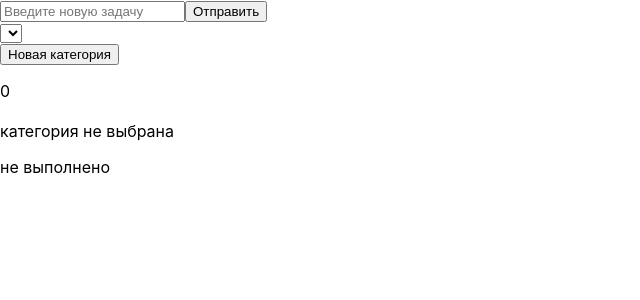
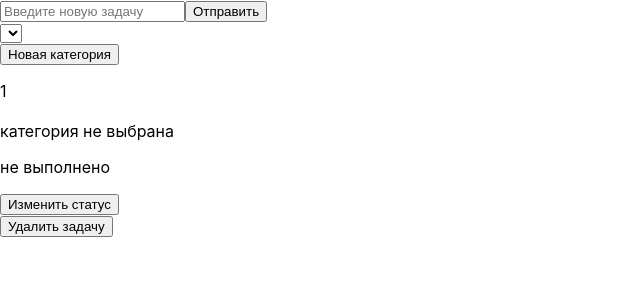
Before and after one commit to KirillTarasenk0/react-todo-app, a React (Create React App) app: page / in a window 1280 px wide. Both pictures are taken after a click on the button "Отправить". Shown: the top 300 px of the page, without its empty margins (0-640 px from the left). Built offline with nearby package versions, Linux system fonts and the light colour scheme; the HTML template or start-up script is replaced by a standard one.

Commit message:
Changing taskStatus was made

```diff
--- a/src/App.js
+++ b/src/App.js
@@ -3,7 +3,6 @@ import CategorySelector from "./components/categorySelector/CategorySelector";
 import AddTodoForm from "./components/addTodoForm/AddTodoForm";
 import TodoList from "./components/todoList/TodoList";
 import {useEffect, useState} from "react";
-import TodoItem from "./components/todoItem/TodoItem";
 
 function App() {
   const [todos, setTodos] = useState([]);
@@ -12,7 +11,7 @@ function App() {
   const [currentCategoryInput, setCurrentCategoryInput] = useState('');
   const [currentTodo, setCurrentTodo] = useState([])
   const [addTodoButtonClick, setAddTodoButtonClick] = useState(false);
-  const [id, setId] = useState(0);
+  const [id, setId] = useState(1);
   const handleTaskInput = (inputValue, callback) => {
       setTaskValue([...taskValue, inputValue]);
       callback('');
--- a/src/components/todoItem/TodoItem.jsx
+++ b/src/components/todoItem/TodoItem.jsx
@@ -1,8 +1,11 @@
 import './TodoItem.css';
+import TaskStatusForm from "./taskStatusForm/TaskStatusForm";
+import {useState} from "react";
 
-export default function TodoItem({id, title, category, completed}) {
+export default function TodoItem({id, title, category, completed, changingNewTaskStatus, getCurrentItemId}) {
     //- Отображает отдельную задачу с кнопками для изменения статуса выполнения и удаления задачи.
     //- Использует useState для управления состоянием задачи (выполнено/не выполнено).
+    const [clickStatusButton, setClickStatusButton] = useState(false);
     return (
       <>
         <div>
@@ -10,6 +13,23 @@ export default function TodoItem({id, title, category, completed}) {
             <h2>{title}</h2>
             <p>{category}</p>
             <p>{completed}</p>
+            <div>
+                <div>
+                    <button onClick={() =>  setClickStatusButton(!clickStatusButton)}>
+                        Изменить статус
+                    </button>
+                    {clickStatusButton &&
+                        <TaskStatusForm
+                            id={id}
+                            changingNewTaskStatus={changingNewTaskStatus}
+                            getCurrentItemId={getCurrentItemId}
+                        />
+                    }
+                </div>
+                <div>
+                    <button>Удалить задачу</button>
+                </div>
+            </div>
         </div>
       </>
     );
--- /dev/null
+++ b/src/components/todoItem/taskStatusForm/TaskStatusForm.jsx
@@ -0,0 +1,18 @@
+import './TaskStatusForm.css';
+import {useState} from "react";
+
+export default function TaskStatusForm({id, changingNewTaskStatus, getCurrentItemId}) {
+    const [newTaskStatus, setNewTaskStatus] = useState('');
+    const handleNewTaskStatusInput = (event) => {
+        setNewTaskStatus(event.target.value);
+    };
+    return (
+      <>
+          <input type="text" placeholder="Введите статус задачи" onInput={handleNewTaskStatusInput}/>
+          <button onClick={() => {
+              changingNewTaskStatus(newTaskStatus);
+              getCurrentItemId(id);
+          }}>Изменить</button>
+      </>
+    );
+}
--- a/src/components/todoList/TodoList.jsx
+++ b/src/components/todoList/TodoList.jsx
@@ -1,16 +1,32 @@
 import './TodoList.css';
 import TodoItem from "../todoItem/TodoItem";
+import {useState} from "react";
 
 export default function TodoList({todos}) {
+    //- Отображает задачи, отфильтрованные по выбранной категории.
+    //- Использует useMemo для оптимизации процесса фильтрации задач по категории.
+    const [taskStatus, setTaskStatus] = useState('');
+    const [currentItemId, setCurrentItemId] = useState(0);
+    const changingNewTaskStatus = newTaskStatusValue => {
+        setTaskStatus(newTaskStatusValue);
+    };
+    const getCurrentItemId = (id) => {
+        setCurrentItemId(id);
+    };
     return (
       <>
         <div>
-            {todos && todos.map(item => {
+            {todos && todos.map((item, index) => {
+                if (item.id === currentItemId) {
+                    item.completed = taskStatus;
+                }
                 return <TodoItem
                     id={item.id}
                     title={item.title}
                     category={!item.category ? 'категория не выбрана' : item.category}
                     completed={(item.completed === false) ? 'не выполнено' : item.completed}
+                    changingNewTaskStatus={changingNewTaskStatus}
+                    getCurrentItemId={getCurrentItemId}
                 />
             })}
         </div>
```
Also changed, not shown: src/components/todoItem/taskStatusForm/TaskStatusForm.css (added).
